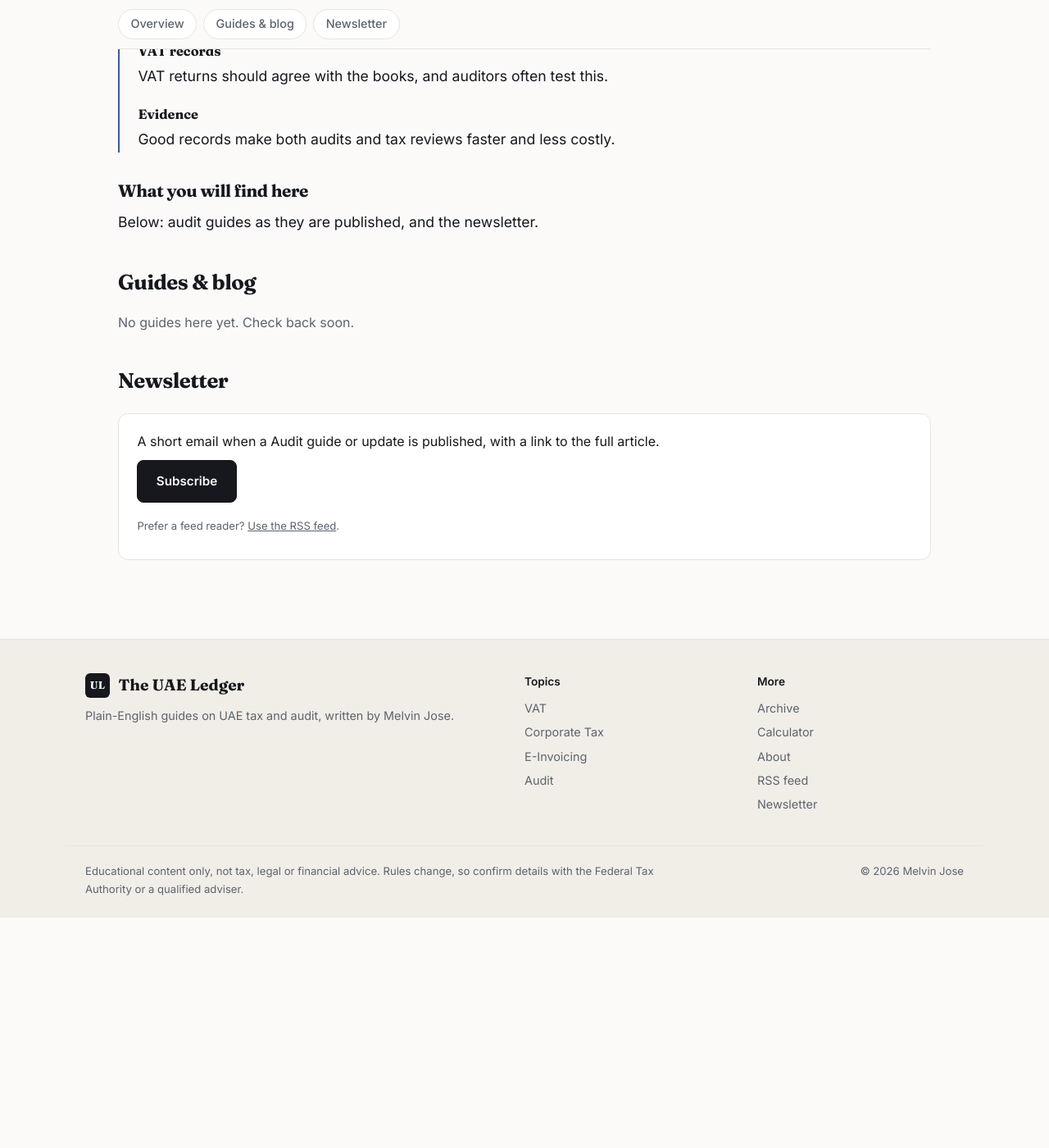
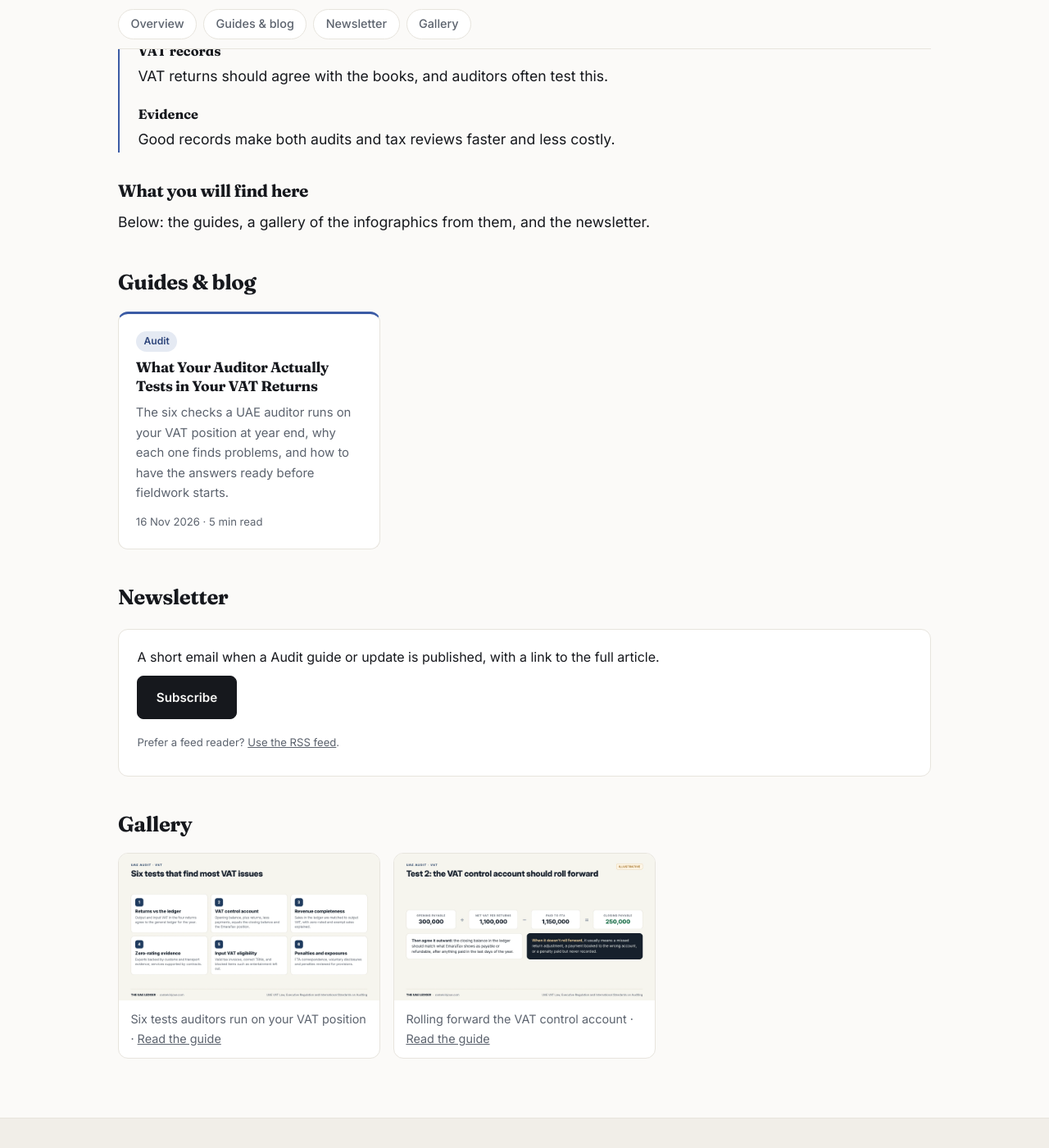
Before and after one commit to MelvinJose108/melvinjose.github.io, a Jekyll site: the page built from audit/index.html, in a window 1280 px wide and 1400 px high, scrolled down 602 px. Shown: the whole window at 82% size. Built offline with Jekyll 4.4.1, drawn with Linux system fonts in a browser that asks for light colours; before the commit the page ends 1721 px from its top, so only the background shows below that; part of the change alters nothing that is shown.

Commit message:
Add Audit post: What your auditor tests in your VAT returns (#15)
* Draft: What your auditor actually tests in your VAT returns

Contains two [YOUR EXAMPLE] placeholders to replace before merging.

Co-Authored-By: Claude Opus 5.5 <noreply@anthropic.com>
Claude-Session: https://claude.ai/code/session_01EBT4cYX72Yrwk4UFZtHLjU

* Remove stray copy of the draft

Co-Authored-By: Claude Opus 5.5 <noreply@anthropic.com>
Claude-Session: https://claude.ai/code/session_01EBT4cYX72Yrwk4UFZtHLjU

* Add Melvin's audit examples; add Audit gallery

Co-Authored-By: Claude Opus 5.5 <noreply@anthropic.com>
Claude-Session: https://claude.ai/code/session_01EBT4cYX72Yrwk4UFZtHLjU

---------

Co-authored-by: Melvin Jose <noreply@anthropic.com>

```diff
--- a/_data/gallery.yml
+++ b/_data/gallery.yml
@@ -63,3 +63,11 @@
   caption: "Key e-invoicing dates, 2026 to 2029"
   topic: "E-Invoicing"
   post: /guides/uae-e-invoicing-ministerial-decision-197-2026/
+- image: /assets/images/audit/vat-audit-six-tests.webp
+  caption: "Six tests auditors run on your VAT position"
+  topic: "Audit"
+  post: /guides/what-auditors-test-in-your-vat-returns/
+- image: /assets/images/audit/vat-audit-control-account.webp
+  caption: "Rolling forward the VAT control account"
+  topic: "Audit"
+  post: /guides/what-auditors-test-in-your-vat-returns/
--- /dev/null
+++ b/_posts/2026-11-16-what-auditors-test-in-your-vat-returns.md
@@ -0,0 +1,86 @@
+---
+title: "What Your Auditor Actually Tests in Your VAT Returns"
+date: 2026-11-16 13:00:00 +0400
+seo_title: "What Auditors Test in UAE VAT Returns: 6 Key Checks"
+topic: "Audit"
+description: "The six checks a UAE auditor runs on your VAT position at year end, why each one finds problems, and how to have the answers ready before fieldwork starts."
+reviewed: 2026-11-16
+image: /assets/images/audit/vat-audit-cover.png
+---
+
+A statutory audit isn't a VAT audit. But VAT runs through almost every balance an auditor tests: revenue, purchases, payables, cash and provisions. So most year-end audits in the UAE end up looking hard at your VAT position.
+
+Below are the six checks that find most of the issues, why each one matters, and what to have ready before fieldwork starts.
+
+### Why your auditor cares about VAT at all
+
+The auditor's job is to give an opinion on your financial statements. VAT affects them in three ways:
+
+- **The VAT payable or refundable balance** is a liability or an asset on your balance sheet. It has to exist, be complete and be correctly valued.
+- **Errors in VAT usually mean errors in revenue or expenses.** Output VAT that doesn't match sales often points to sales that are missing or misclassified.
+- **Unreported mistakes mean penalties.** Under the auditing standards, the auditor has to consider whether you're complying with laws that affect the financial statements, and whether you need a provision for penalties.
+
+### The six checks
+
+![Six tests auditors run on the VAT position](/assets/images/audit/vat-audit-six-tests.webp){: width="1600" height="900" loading="lazy" decoding="async"}
+
+#### 1. Do the returns agree to the ledger?
+
+The auditor adds up output and input VAT from the returns covering your financial year and compares them with the general ledger. Every difference needs an explanation.
+
+![Illustrative reconciliation of output VAT per returns to the general ledger](/assets/images/audit/vat-audit-reconciliation.webp){: width="1600" height="900" loading="lazy" decoding="async"}
+
+Some differences are just **timing**. If your VAT quarters don't line up with your financial year, a return can straddle the year end. That's fine as long as you can show it.
+
+Others are **errors**. A common one is VAT booked on an advance payment but left out of the return. Under the VAT Law, the date of supply can be the date the payment is received, so the VAT was due then. That needs a voluntary disclosure and may attract penalties.
+
+**From my audits:** one of the most common differences doesn't show up in the VAT ledger at all. **Bank credits for the year don't match the revenue reported in the VAT returns.** Some of the gap usually has a good reason, such as loans received, capital introduced, transfers between the company's own accounts, or refunds. Whatever is left after those is revenue the auditor has to chase, and VAT that may be missing from the returns. Run this check yourself before the auditor does.
+
+#### 2. Does the VAT control account roll forward?
+
+![Illustrative roll-forward of the VAT control account](/assets/images/audit/vat-audit-control-account.webp){: width="1600" height="900" loading="lazy" decoding="async"}
+
+Opening balance, plus net VAT from the returns, less payments to the FTA, should equal the closing balance. That closing balance should then agree with what EmaraTax shows, after any payments made in the last days of the year.
+
+When it doesn't, the usual causes are:
+- an adjustment in a return that was never booked in the ledger,
+- a payment posted to the wrong account, or
+- a penalty paid but never recorded.
+
+#### 3. Is all revenue in the VAT returns?
+
+The auditor goes the other way too: from the sales ledger to the returns. Standard-rated sales should carry 5% output VAT. Zero-rated and exempt sales should be identified and explained. Gaps here usually point to revenue recorded outside the main sales cycle, such as other income, asset disposals or recharges to related parties.
+
+#### 4. Is zero-rating supported?
+
+Zero-rated exports are where VAT savings turn into exposures. For exports of goods, the Executive Regulation requires official and commercial evidence of export within **90 days** of the date of supply. The auditor will sample exports and ask for:
+- customs exit documents,
+- bills of lading or airway bills, and
+- for services, contracts showing where the customer is and where the service is used.
+
+If the evidence is missing, the sale may be standard-rated, and the 5% becomes your cost.
+
+#### 5. Is the input VAT recoverable?
+
+The auditor samples input VAT and checks for:
+- **a valid tax invoice**, with the supplier's TRN verified,
+- **business use**, and
+- **blocked items**. Under Article 53 of the Executive Regulation, these include entertainment for people other than employees, motor vehicles available for personal use, and goods or services for employees' personal use.
+
+From 1 October 2026, this check goes further. Under [FTA Decision No. 13 of 2026]({% post_url 2026-11-14-tax-invoice-no-longer-enough-fta-decision-13 %}), a valid invoice may not be enough if the supplier turns out to be part of an evasion chain. Expect auditors to start asking how you verify suppliers.
+
+#### 6. Are there exposures that need a provision?
+
+Finally, the auditor reads your FTA correspondence, voluntary disclosures, penalty notices and reconsideration requests. The question is whether there's an obligation you should provide for, or a contingent liability you should disclose, under the accounting standards.
+
+**From my audits:** the most common exposure is **documentation**. The VAT treatment is often right, but the evidence to prove it isn't on file: export documents, tax invoices, contracts. Without it, a correct position can still be challenged, and that's an exposure the auditor has to weigh.
+
+### What to have ready before fieldwork
+
+- **The year's VAT returns**, with the ledger reconciliation already done and every difference explained.
+- **A VAT control account roll-forward**, agreed to the EmaraTax balance at year end.
+- **An export evidence file** for zero-rated sales, organised by invoice.
+- **A list of blocked and partly recoverable input VAT**, showing how you treated each type of expense.
+- **FTA correspondence for the year**, including penalties paid and any disclosures made.
+
+A business that hands this over on day one has a shorter audit, fewer findings, and usually a smaller fee.
--- a/audit/index.html
+++ b/audit/index.html
@@ -14,4 +14,4 @@ permalink: /audit/
 <li><b>Evidence</b>Good records make both audits and tax reviews faster and less costly.</li>
 </ol>
 <h3>What you will find here</h3>
-<p>Below: audit guides as they are published, and the newsletter.</p>
+<p>Below: the guides, a gallery of the infographics from them, and the newsletter.</p>
```
Also changed, not shown: assets/images/audit/vat-audit-control-account.webp (added), assets/images/audit/vat-audit-cover.png (added), assets/images/audit/vat-audit-reconciliation.webp (added), assets/images/audit/vat-audit-six-tests.webp (added).
